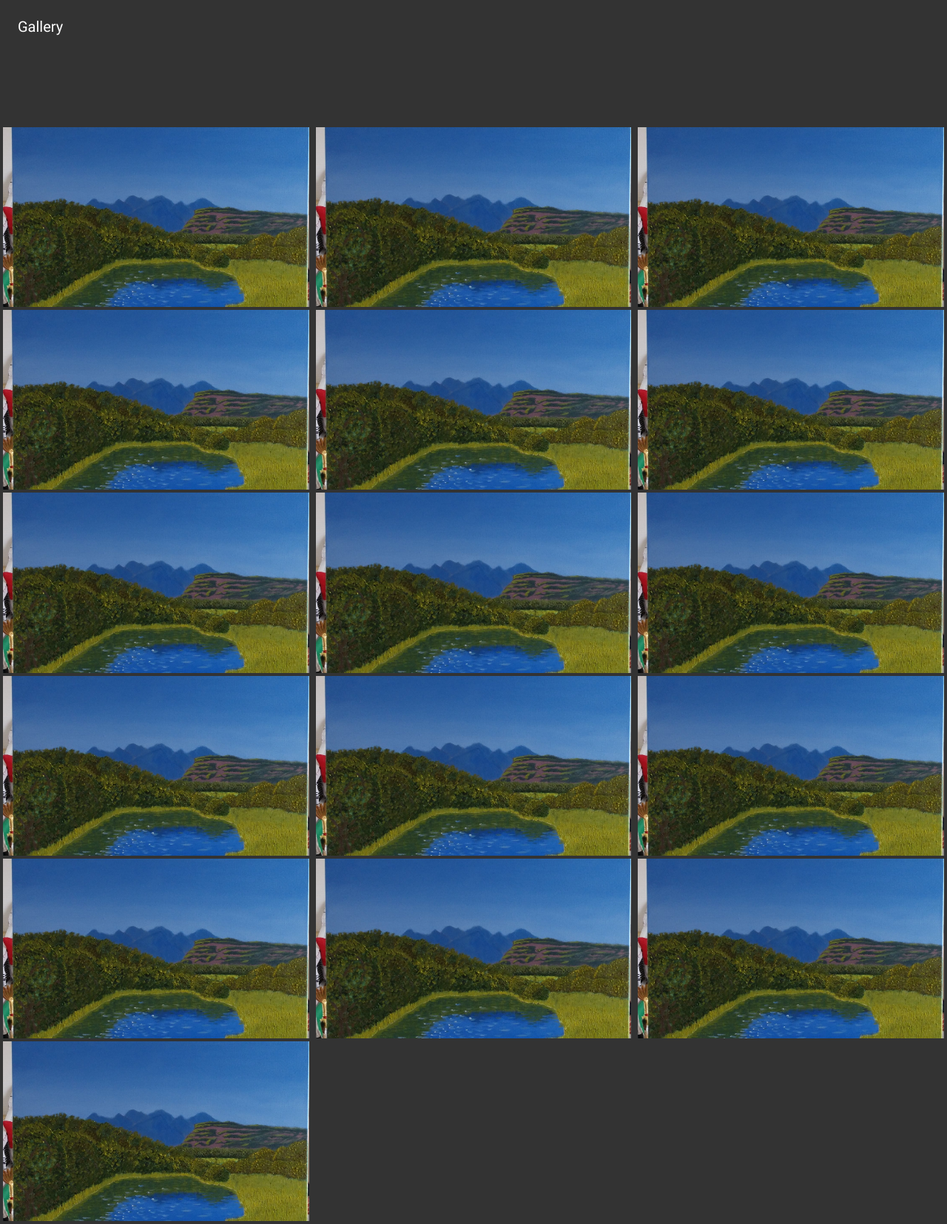
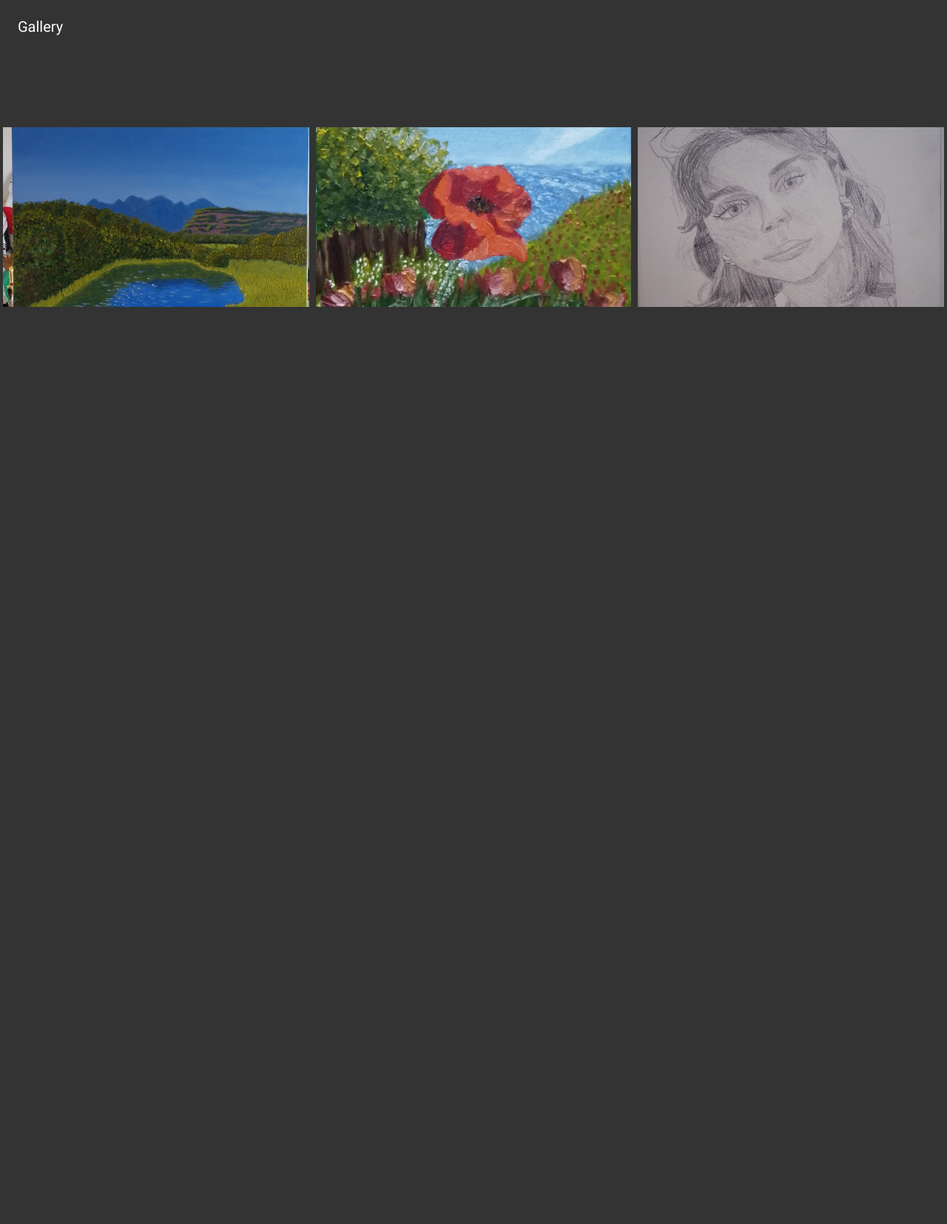
Before and after one commit to TGKElit/TGK-Art, a PHP site: page /gallery.php in a window 1280 px wide. Shown: the part 50-1705 px from the top of the page at 74% size. After the commit the page ends 465 px from the top, so only its background shows below. Run offline with PHP 8.4, Linux system fonts and the light colour scheme; some web fonts are replaced.

Commit message:
Added images and link functionality

```diff
--- a/gallery.php
+++ b/gallery.php
@@ -2,24 +2,7 @@
 
 require 'header.php';
 
-$images = [
-    ['title' => 'Field lake', 'source' => './images/painting.jpg', 'size' => '34x48cm'],
-    ['title' => 'Field lake', 'source' => './images/painting.jpg', 'size' => '34x48cm'],
-    ['title' => 'Field lake', 'source' => './images/painting.jpg', 'size' => '34x48cm'],
-    ['title' => 'Field lake', 'source' => './images/painting.jpg', 'size' => '34x48cm'],
-    ['title' => 'Field lake', 'source' => './images/painting.jpg', 'size' => '34x48cm'],
-    ['title' => 'Field lake', 'source' => './images/painting.jpg', 'size' => '34x48cm'],
-    ['title' => 'Field lake', 'source' => './images/painting.jpg', 'size' => '34x48cm'],
-    ['title' => 'Field lake', 'source' => './images/painting.jpg', 'size' => '34x48cm'],
-    ['title' => 'Field lake', 'source' => './images/painting.jpg', 'size' => '34x48cm'],
-    ['title' => 'Field lake', 'source' => './images/painting.jpg', 'size' => '34x48cm'],
-    ['title' => 'Field lake', 'source' => './images/painting.jpg', 'size' => '34x48cm'],
-    ['title' => 'Field lake', 'source' => './images/painting.jpg', 'size' => '34x48cm'],
-    ['title' => 'Field lake', 'source' => './images/painting.jpg', 'size' => '34x48cm'],
-    ['title' => 'Field lake', 'source' => './images/painting.jpg', 'size' => '34x48cm'],
-    ['title' => 'Field lake', 'source' => './images/painting.jpg', 'size' => '34x48cm'],
-    ['title' => 'Field lake', 'source' => './images/painting.jpg', 'size' => '34x48cm'],
-];
+require 'variables.php'
 
 ?>
 <h1>Gallery</h1>
--- a/store.php
+++ b/store.php
@@ -2,6 +2,8 @@
 
 require 'header.php';
 
+require 'variables.php';
+
 ?>
 
 <h1>Store</h1>
--- a/style.css
+++ b/style.css
@@ -69,9 +69,17 @@ h3 {
     top: 90px;
 }
 
+.homeSection a {
+    position: absolute;
+    width: 100%;
+    height: 100%;
+    top: 0;
+    left: 0;
+}
+
 .homeSection img {
     width: 30vw;
-    height: 30vw;
+    height: 20vw;
     border-radius: 10px;
     object-fit: cover;
 }
--- /dev/null
+++ b/variables.php
@@ -0,0 +1,25 @@
+<?php
+
+
+$animations = [
+    "C7oHALwfX38",
+    "p9gyoEpo4rg",
+    "RpFTe5ZqLPg",
+    "RXjjARXBsbs",
+    "GZLuq2tiIjE",
+    "4xYmU0OLeCU",
+    "62cS9CMWygc",
+    "MTNKILB_HqM",
+    "2BhV87MNbtk",
+    "tjWEaCB8mr4",
+];
+
+$images = [
+    ['title' => 'Field lake', 'source' => './images/field_lake.jpg', 'size' => 'Big'],
+    ['title' => 'Poppy Field', 'source' => './images/poppy_field.jpg', 'size' => 'Small'],
+    ['title' => 'Portrait', 'source' => './images/portrait.jpg', 'size' => 'A4'],
+
+];
+    $galleryImg = $images[0]['source'];
+    $animationImg = "http://img.youtube.com/vi/$animations[0]/maxresdefault.jpg";
+    $storeImg = $images[2]['source'];
```
Also changed, not shown: animation.php (+1 -12 lines), home.php (+4 -3 lines), images/field_lake.jpg (renamed from images/painting.jpg), images/poppy_field.jpg (added), images/portrait.jpg (added), 2 other files.
